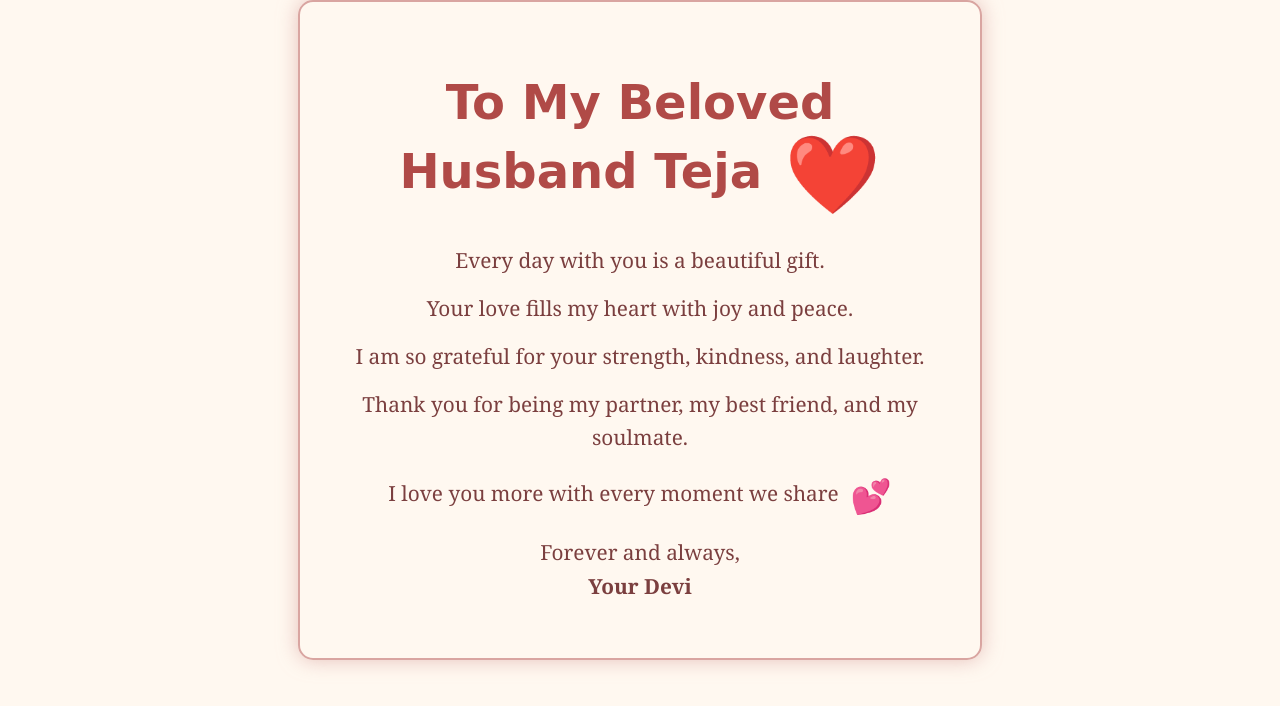
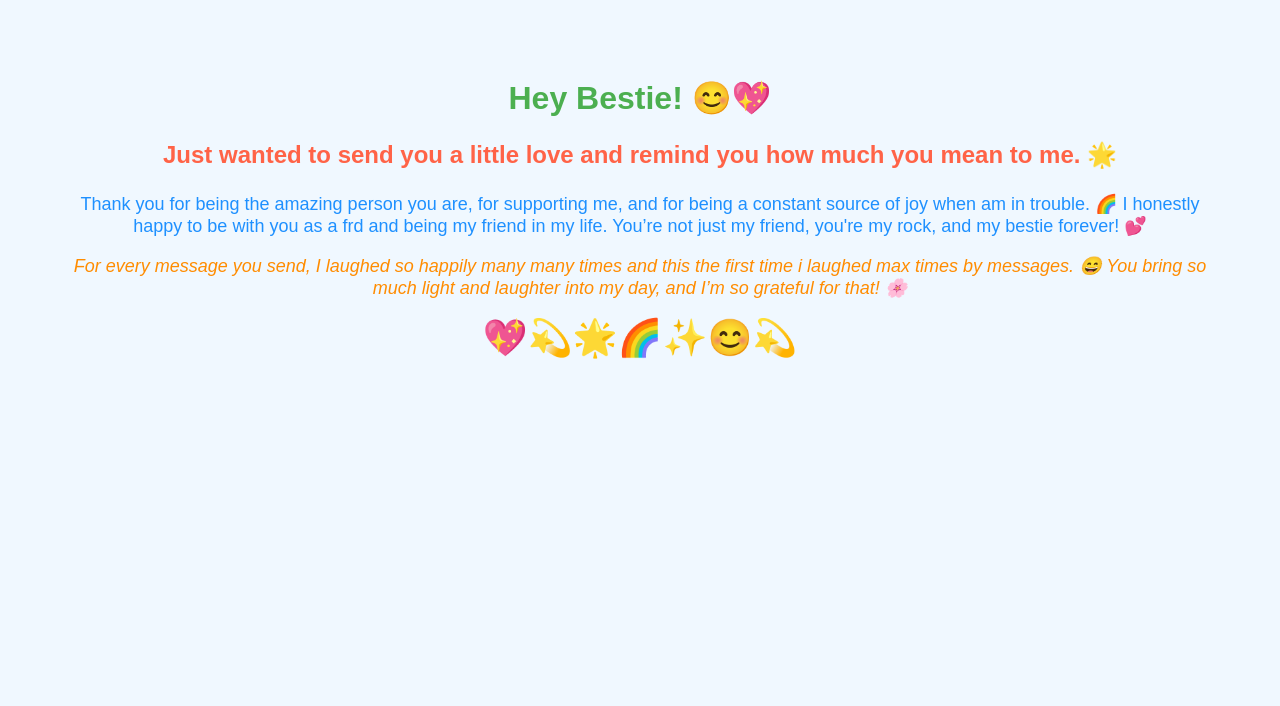
Before and after one commit to myugandhar93923/filp-offer, a plain HTML site: page index.html in a window 1280 px wide. Drawn offline with Linux system fonts and the light colour scheme.

Commit message:
Update index.html

```diff
--- a/index.html
+++ b/index.html
@@ -1,48 +1,51 @@
 <!DOCTYPE html>
 <html lang="en">
 <head>
-  <meta charset="UTF-8" />
-  <meta name="viewport" content="width=device-width, initial-scale=1" />
-  <title>Love Note for Teja</title>
+    <meta charset="UTF-8">
+    <meta name="viewport" content="width=device-width, initial-scale=1.0">
+    <title>Greeting</title>
     <style>
         body {
-      font-family: 'Georgia', serif;
-      background: #fff8f0;
-      color: #7b3f3f;
-      padding: 40px;
-      max-width: 600px;
-      margin: auto;
-      border: 2px solid #d9a5a1;
-      border-radius: 15px;
-      box-shadow: 0 0 20px #d9a5a1aa;
+            font-family: Arial, sans-serif;
+            background-color: #f0f8ff;
+            color: #333;
             text-align: center;
+            padding: 50px;
         }
         h1 {
-      font-family: 'Brush Script MT', cursive;
-      font-size: 3em;
-      margin-bottom: 0.5em;
-      color: #b04a47;
+            color: #4CAF50;
         }
         p {
-      font-size: 1.3em;
-      line-height: 1.6;
-      margin: 0.7em 0;
+            font-size: 20px;
         }
-    .heart {
-      color: #b04a47;
-      font-size: 1.6em;
-      vertical-align: middle;
-      margin-left: 6px;
+        .greeting {
+            font-size: 24px;
+            font-weight: bold;
+            color: #ff6347;
+        }
+        .thank-you {
+            font-size: 18px;
+            color: #1e90ff;
+        }
+        .laughter {
+            font-size: 18px;
+            color: #ff8c00;
+            font-style: italic;
+        }
+        .symbols {
+            font-size: 36px;
+            color: #ff1493;
         }
     </style>
 </head>
 <body>
-  <h1>To My Beloved Husband Teja <span class="heart">❤️</span></h1>
-  <p>Every day with you is a beautiful gift.</p>
-  <p>Your love fills my heart with joy and peace.</p>
-  <p>I am so grateful for your strength, kindness, and laughter.</p>
-  <p>Thank you for being my partner, my best friend, and my soulmate.</p>
-  <p>I love you more with every moment we share <span class="heart">💕</span></p>
-  <p>Forever and always,<br /><strong>Your Devi</strong></p>
+
+    <h1>Hey Bestie! 😊💖</h1>
+    <p class="greeting">Just wanted to send you a little love and remind you how much you mean to me. 🌟</p>
+    <p class="thank-you">Thank you for being the amazing person you are, for supporting me, and for being a constant source of joy when am in trouble. 🌈 I honestly happy to be with you as a frd and being my friend in my life. You’re not just my friend, you're my rock, and my bestie forever! 💕</p>
+    <p class="laughter">For every message you send, I laughed so happily many many times and this the first time i laughed max times by messages. 😄 You bring so much light and laughter into my day, and I’m so grateful for that! 🌸</p>
+
+    <div class="symbols">💖💫🌟🌈✨😊💫</div>
+
 </body>
 </html>
```
Lines whose indentation alone changed are shown as unchanged.
